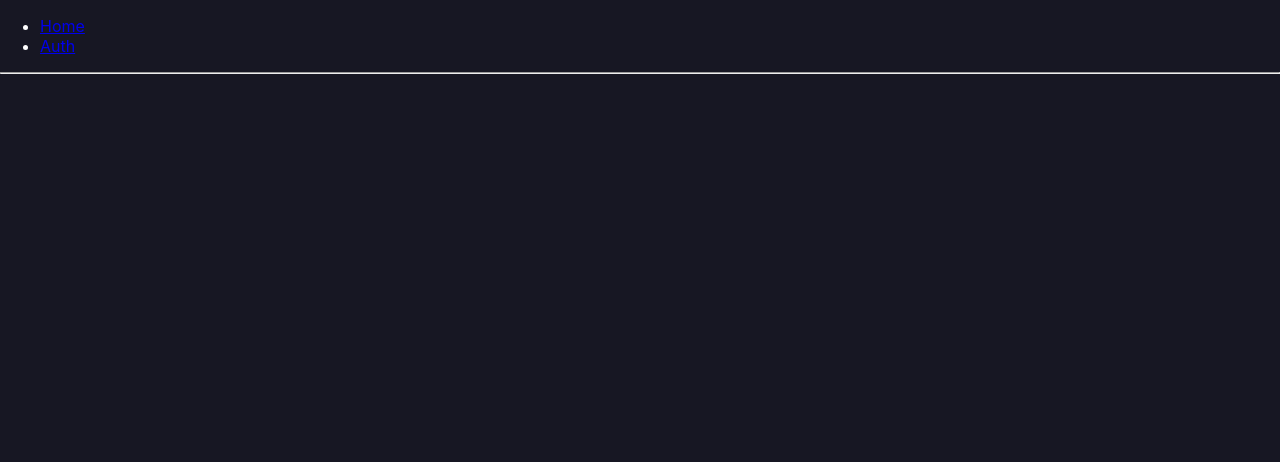
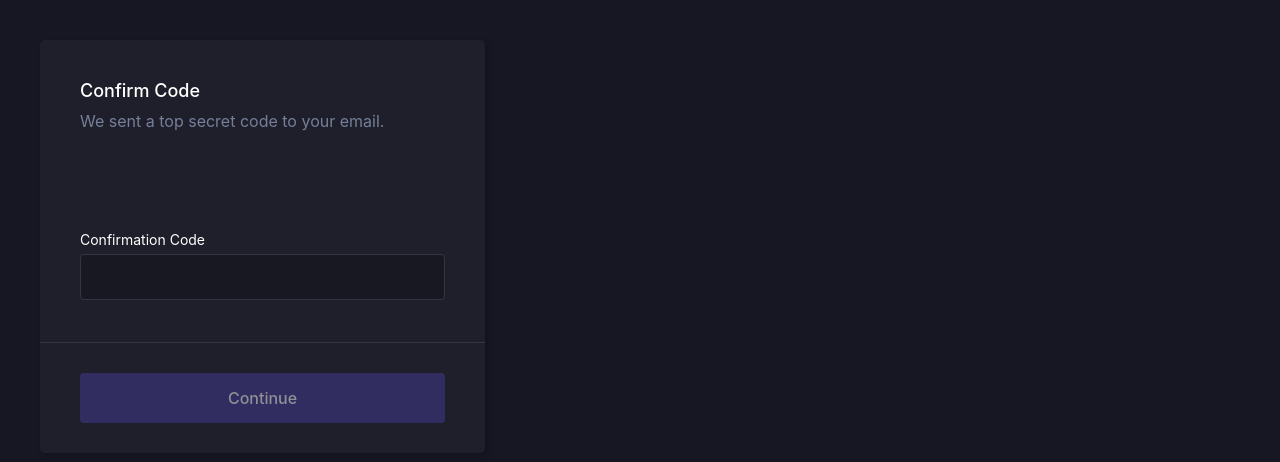
Before and after one commit to josephwilliams/m10-concept, a React (Create React App) app: page /onboarding-confirmation-code in a window 1280 px wide. Shown: the top 462 px of the page. Built offline with nearby package versions, Linux system fonts and the light colour scheme.

Commit message:
onboarding pages

```diff
--- a/src/App.js
+++ b/src/App.js
@@ -3,36 +3,18 @@ import {
   BrowserRouter as Router,
   Switch,
   Route,
-  Link
+  Link,
 } from 'react-router-dom';
 import {
   OnboardingInstitution,
+  OnboardingEmail,
+  OnboardingConfirmationCode,
 } from './pages'
-
-// This site has 3 pages, all of which are rendered
-// dynamically in the browser (not server rendered).
-//
-// Although the page does not ever refresh, notice how
-// React Router keeps the URL up to date as you navigate
-// through the site. This preserves the browser history,
-// making sure things like the back button and bookmarks
-// work properly.
 
 export default function BasicExample() {
   return (
     <Router>
-      <div className=''>
-        <ul>
-          <li>
-            <Link to='/'>Home</Link>
-          </li>
-          <li>
-            <Link to='/onboarding-institution'>Auth</Link>
-          </li>
-        </ul>
-
-        <hr />
-
+      <div className={''}>
         {/*
           A <Switch> looks through all its children <Route>
           elements and renders the first one whose path
@@ -41,29 +23,21 @@ export default function BasicExample() {
           of them to render at a time
         */}
         <Switch>
-          <Route exact path='/onboarding-institution'>
+          <Route exact path={'/onboarding-institution'}>
             <OnboardingInstitution />
           </Route>
-          <Route path='/dashboard'>
+          <Route exact path={'/onboarding-email'}>
+            <OnboardingEmail />
+          </Route>
+          <Route exact path={'/onboarding-confirmation-code'}>
+            <OnboardingConfirmationCode />
+          </Route>
+          <Route path={'/dashboard-home'}>
             <Dashboard />
-          </Route>
-          <Route path='/auth'>
-            <OnboardingInstitution />
           </Route>
         </Switch>
       </div>
     </Router>
-  );
-}
-
-// You can think of these components as 'pages'
-// in your app.
-
-function Home() {
-  return (
-    <div>
-      <h2>Home</h2>
-    </div>
   );
 }
 
--- a/src/components/Button.css
+++ b/src/components/Button.css
@@ -10,6 +10,7 @@
   color: #fefefe;
   font-weight: 500;
   border-radius: 4px;
+  text-decoration: none;
 }
 
 .buttonWrapper:hover {
--- a/src/components/Button.js
+++ b/src/components/Button.js
@@ -1,21 +1,24 @@
 import React from 'react';
 import classnames from 'classnames'
+import {
+  Link,
+} from 'react-router-dom';
 import './Button.css'
 
 const Button = ({
   buttonText,
-  onClick,
+  linkTo,
   disabled,
 }) => (
-  <div
+  <Link
     className={classnames(
       'buttonWrapper',
       disabled && 'buttonWrapperDisabled',
     )}
-    onClick={onClick}
+    to={!disabled && linkTo}
   >
     {buttonText}
-  </div>
+  </Link>
 );
 
 export default Button;
--- a/src/components/FormCard.css
+++ b/src/components/FormCard.css
@@ -58,6 +58,10 @@
   padding: 2px 10px;
 }
 
+.cardFormInput:focus {
+  border: 1px solid #624fe6;
+}
+
 .formButtonWrapper {
   border-top: 1px solid #353440;
   padding: 30px 40px;
--- a/src/components/FormCard.js
+++ b/src/components/FormCard.js
@@ -22,7 +22,7 @@ class FormCard extends Component {
       formLabel,
       buttonTextLeft,
       buttonTextRight,
-      onClickNext,
+      buttonLinkTo,
     } = this.props
     const isFormInput = inputText.length > 0
     return (
@@ -52,7 +52,7 @@ class FormCard extends Component {
         <div className={'formButtonWrapper'}>
           <Button
             buttonText={buttonTextLeft}
-            onClick={onClickNext}
+            linkTo={buttonLinkTo}
             disabled={!isFormInput}
           />
         </div>
--- a/src/pages/OnboardingConfirmationCode.js
+++ b/src/pages/OnboardingConfirmationCode.js
@@ -0,0 +1,33 @@
+import React, { Component } from 'react'
+import FormCard from '../components/FormCard'
+
+const AUTH_FLOW_FORM_CONTENT = {
+  title: 'Confirm Code',
+  subtitle: 'We sent a top secret code to your email.',
+  formLabel: 'Confirmation Code',
+  buttonTextLeft: 'Continue',
+}
+
+export default class OnboardingInstitution extends Component {
+  constructor(props) {
+    super(props)
+    this.state = {
+      formText: ''
+    }
+  }
+
+  render() {
+    return (
+      <div>
+        <FormCard
+          title={AUTH_FLOW_FORM_CONTENT.title}
+          subtitle={AUTH_FLOW_FORM_CONTENT.subtitle}
+          formLabel={AUTH_FLOW_FORM_CONTENT.formLabel}
+          buttonTextLeft={AUTH_FLOW_FORM_CONTENT.buttonTextLeft}
+          buttonTextRight={AUTH_FLOW_FORM_CONTENT.buttonTextRight}
+          buttonLinkTo={'/dashboard-home'}
+        />
+      </div>
+    )
+  }
+}
--- a/src/pages/OnboardingEmail.js
+++ b/src/pages/OnboardingEmail.js
@@ -0,0 +1,33 @@
+import React, { Component } from 'react'
+import FormCard from '../components/FormCard'
+
+const AUTH_FLOW_FORM_CONTENT = {
+  title: 'Email',
+  subtitle: 'We’re gonna confirm this, so use a real one!',
+  formLabel: 'Email',
+  buttonTextLeft: 'Next',
+}
+
+export default class OnboardingInstitution extends Component {
+  constructor(props) {
+    super(props)
+    this.state = {
+      formText: ''
+    }
+  }
+
+  render() {
+    return (
+      <div>
+        <FormCard
+          title={AUTH_FLOW_FORM_CONTENT.title}
+          subtitle={AUTH_FLOW_FORM_CONTENT.subtitle}
+          formLabel={AUTH_FLOW_FORM_CONTENT.formLabel}
+          buttonTextLeft={AUTH_FLOW_FORM_CONTENT.buttonTextLeft}
+          buttonTextRight={AUTH_FLOW_FORM_CONTENT.buttonTextRight}
+          buttonLinkTo={'/onboarding-confirmation-code'}
+        />
+      </div>
+    )
+  }
+}
--- a/src/pages/OnboardingInstitution.js
+++ b/src/pages/OnboardingInstitution.js
@@ -5,19 +5,6 @@ const AUTH_FLOW_FORM_CONTENT = {
   title: 'Select your Institution',
   formLabel: 'Select instution',
   buttonTextLeft: 'Next',
-  // 1: {
-  //   title: 'Email',
-  //   subtitle: 'We’re gonna confirm this, so use a real one!',
-  //   formLabel: 'Email',
-  //   buttonTextLeft: 'Next',
-  // },
-  // 2: {
-  //   title: 'Confirm Code',
-  //   subtitle: 'We sent a top secret code to your email.',
-  //   formLabel: 'Confirmation code',
-  //   buttonTextLeft: 'Resend',
-  //   buttonTextRight: 'Continue',
-  // }
 }
 
 export default class OnboardingInstitution extends Component {
@@ -31,14 +18,13 @@ export default class OnboardingInstitution extends Component {
   render() {
     return (
       <div>
-        onboarding-institution
         <FormCard
           title={AUTH_FLOW_FORM_CONTENT.title}
           subtitle={AUTH_FLOW_FORM_CONTENT.subtitle}
           formLabel={AUTH_FLOW_FORM_CONTENT.formLabel}
           buttonTextLeft={AUTH_FLOW_FORM_CONTENT.buttonTextLeft}
           buttonTextRight={AUTH_FLOW_FORM_CONTENT.buttonTextRight}
-          onClickNext={() => {}}
+          buttonLinkTo={'/onboarding-email'}
         />
       </div>
     )
--- a/src/pages/index.js
+++ b/src/pages/index.js
@@ -1,5 +1,9 @@
 import OnboardingInstitution from './OnboardingInstitution';
+import OnboardingEmail from './OnboardingEmail';
+import OnboardingConfirmationCode from './OnboardingConfirmationCode';
 
 export {
   OnboardingInstitution,
+  OnboardingEmail,
+  OnboardingConfirmationCode,
 }
```
